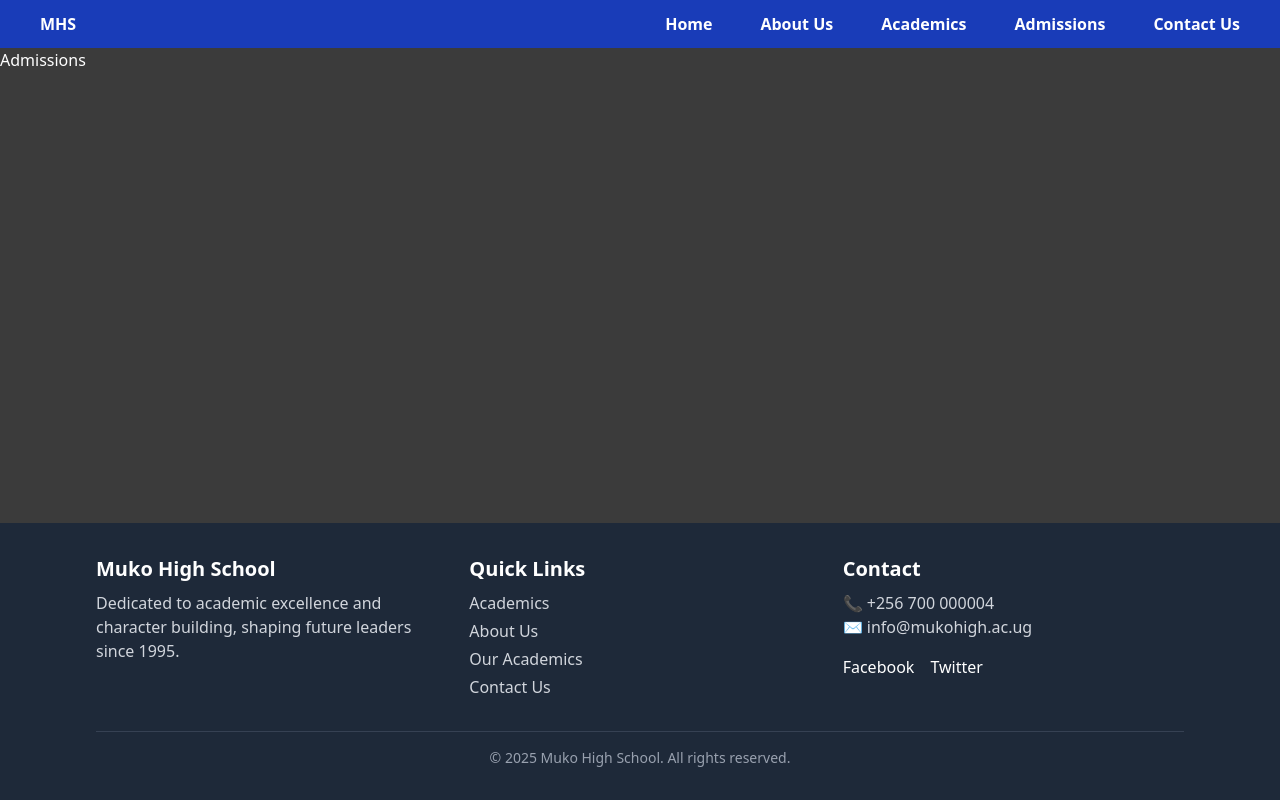
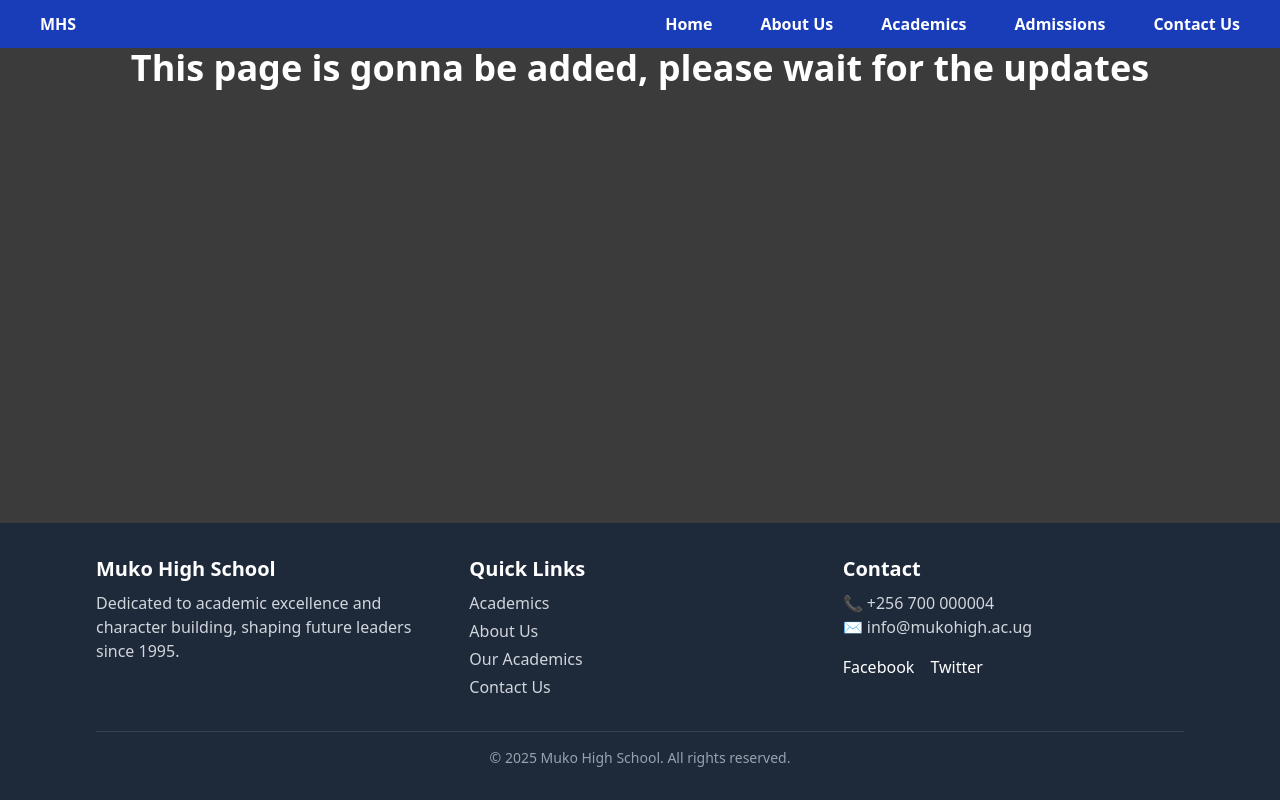
Before and after one commit to Elijah-ug/school, a React (Vite) app: page /admissions in a window 1280 px wide. Built offline with nearby package versions, Linux system fonts and the light colour scheme.

Commit message:
updates to empty pages set

```diff
--- a/src/components/Admissions.jsx
+++ b/src/components/Admissions.jsx
@@ -1,6 +1,8 @@
 
 export default function Admissions() {
   return (
-    <div>Admissions</div>
+    <div className="flex justify-center items-center">
+      <h2 className="font-bold text-4xl">This page is gonna be added, please wait for the updates</h2>
+    </div>
   )
 }
--- a/src/components/Contacts.jsx
+++ b/src/components/Contacts.jsx
@@ -1,6 +1,8 @@
 
 export default function Contacts() {
   return (
-    <div>Contacts</div>
+    <div className="flex justify-center items-center">
+      <h2 className="font-bold text-4xl">This page is gonna be added, please wait for the updates</h2>
+    </div>
   )
 }
```
